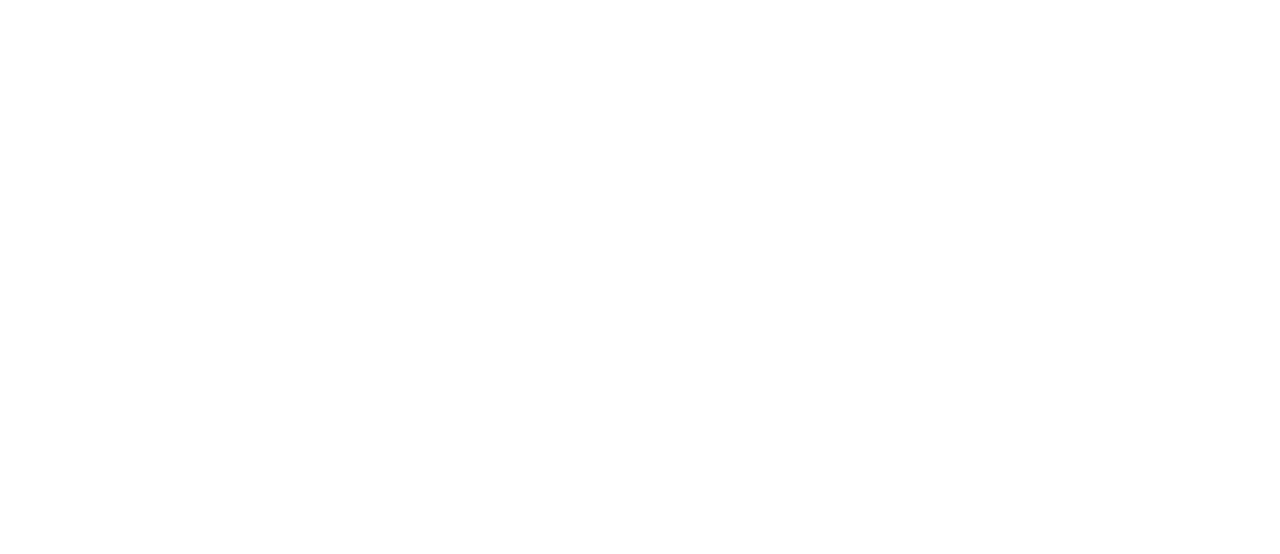
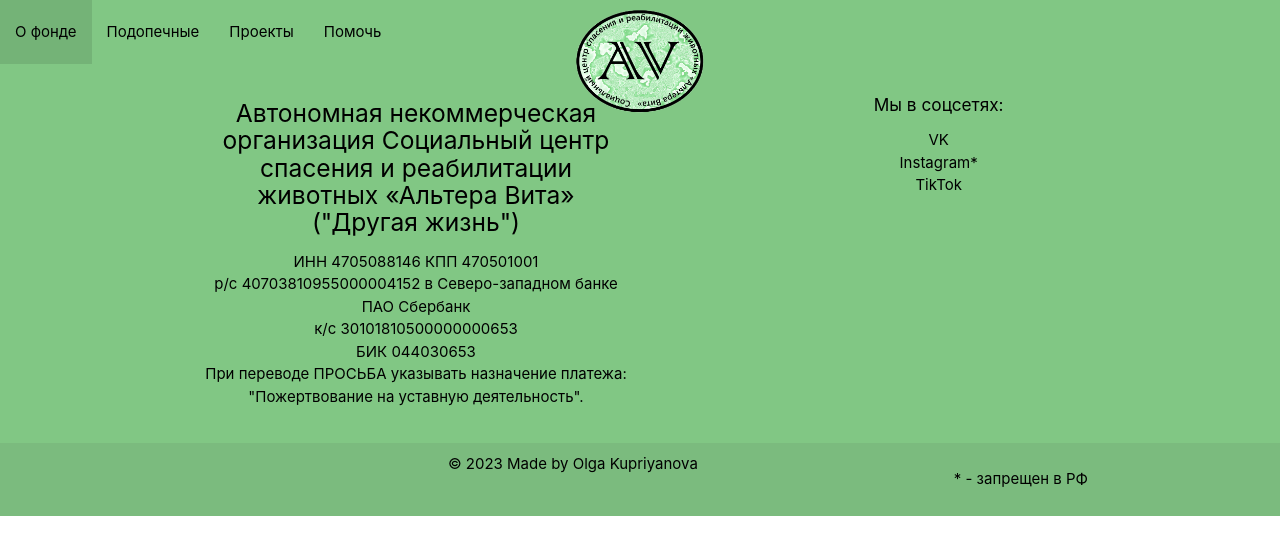
Before and after one commit to ParLelya/charity-fund, a React (Create React App) app: page / in a window 1280 px wide. Shown: the top 554 px of the page. Built offline with nearby package versions, Linux system fonts and the light colour scheme.

Commit message:
Add navbar, footer and styled by materiaizecss

```diff
--- a/public/index.html
+++ b/public/index.html
@@ -4,6 +4,8 @@
     <meta charset="utf-8" />
     <meta name="viewport" content="width=device-width, initial-scale=1" />
     <title>Charity Fund</title>
+	<link rel="stylesheet" href="https://cdnjs.cloudflare.com/ajax/libs/materialize/1.0.0/css/materialize.min.css">
+	<link href="https://fonts.googleapis.com/icon?family=Material+Icons" rel="stylesheet">
   </head>
 
   <body>
--- a/src/App.tsx
+++ b/src/App.tsx
@@ -1,9 +1,13 @@
 import React from 'react';
 import './App.css';
+import Navbar from './components/Navbar/Navbar';
+import Footer from './components/Footer/Footer';
 
 function App() {
   return (
     <div className="App">
+		<Navbar/>
+		<Footer/>
     </div>
   );
 }
--- a/src/components/AboutFund/AboutFund.tsx
+++ b/src/components/AboutFund/AboutFund.tsx
@@ -1,7 +1,9 @@
 import React from 'react';
 
 const About: React.FC = (props) => {
-  return ;
+  return (
+	<div></div>
+  );
 };
 
 export default About;
--- a/src/components/Footer/Footer.tsx
+++ b/src/components/Footer/Footer.tsx
@@ -1,7 +1,57 @@
 import React from 'react';
 
-const Footer: React.FC = (props) => {
-  return ;
+const Footer: React.FC = () => {
+	return (
+		<footer className="page-footer green lighten-2">
+			<div className="container ">
+				<div className="row">
+					<div className="col l6 s12">
+						<h5 className="black-text">Автономная некоммерческая организация Социальный центр спасения и реабилитации животных «Альтера Вита» ("Другая жизнь")</h5>
+						<p className="black-text">
+							ИНН 4705088146 КПП 470501001<br />
+							р/с 40703810955000004152 в Северо-западном банке ПАО Сбербанк<br />
+							к/с 30101810500000000653<br />
+							БИК 044030653<br />
+							При переводе ПРОСЬБА указывать назначение платежа:<br />
+							"Пожертвование на уставную деятельность".
+						</p>
+					</div>
+					<div className="col l4 offset-l2 s12">
+						<h6 className="black-text">Мы в соцсетях:</h6>
+						<ul>
+							<li>
+								<a
+									className="black-text"
+									href="https://vk.com/centralteravita"
+								>VK
+								</a>
+							</li>
+							<li>
+								<a
+									className="black-text"
+									href="https://www.instagram.com/altera_vita_vyritsa"
+								>Instagram*
+								</a>
+							</li>
+							<li>
+								<a
+									className="black-text"
+									href="https://www.tiktok.com/@altera_vita"
+								>TikTok
+								</a>
+							</li>
+						</ul>
+					</div>
+				</div>
+			</div>
+			<div className="footer-copyright">
+				<div className="container black-text">
+					© 2023 Made by Olga Kupriyanova
+					<p className="black-text right">* - запрещен в РФ</p>
+				</div>
+			</div>
+		</footer>
+	);
 };
 
 export default Footer;
--- a/src/components/Help/Help.tsx
+++ b/src/components/Help/Help.tsx
@@ -1,7 +1,9 @@
 import React from 'react';
 
 const Help: React.FC = (props) => {
-  return ;
+	return (
+		<div></div>
+	  );
 };
 
 export default Help;
--- a/src/components/Navbar/Navbar.tsx
+++ b/src/components/Navbar/Navbar.tsx
@@ -1,7 +1,25 @@
 import React from 'react';
 
-const Navbar: React.FC = (props) => {
-  return ;
+const Navbar: React.FC = () => {
+	return (
+		<nav>
+			<div className="nav-wrapper green lighten-2">
+				<a href="/" className="brand-logo center">
+					<img
+						src='logo.png'
+						alt='logo'
+						style={{ width: '200px', transform: 'translateY(-15%)' }}
+					></img>
+				</a>
+				<ul className="left hide-on-med-and-down black-text">
+					<li><a href="#about" className="black-text">О фонде</a></li>
+					<li><a href="#pets" className="black-text">Подопечные</a></li>
+					<li><a href="#projects" className="black-text">Проекты</a></li>
+					<li><a href="#help" className="black-text">Помочь</a></li>
+				</ul>
+			</div>
+		</nav>
+	);
 };
 
 export default Navbar;
--- a/src/components/PetsList/PetCard/PetCard.tsx
+++ b/src/components/PetsList/PetCard/PetCard.tsx
@@ -1,7 +1,9 @@
 import React from 'react';
 
 const PetCard: React.FC = (props) => {
-  return ;
+	return (
+		<div></div>
+	  );
 };
 
 export default PetCard;
--- a/src/components/PetsList/PetsList.tsx
+++ b/src/components/PetsList/PetsList.tsx
@@ -1,7 +1,9 @@
 import React from 'react';
 
 const PetsList: React.FC = (props) => {
-  return ;
+	return (
+		<div></div>
+	  );
 };
 
 export default PetsList;
--- a/src/components/Projects/Project.tsx
+++ b/src/components/Projects/Project.tsx
@@ -1,7 +1,9 @@
 import React from 'react';
 
 const Project: React.FC = (props) => {
-  return ;
+	return (
+		<div></div>
+	  );
 };
 
 export default Project;
--- a/src/types/interface.ts
+++ b/src/types/interface.ts
@@ -0,0 +1,3 @@
+export default interface I {
+
+}
```
Also changed, not shown: public/logo.png (added).
